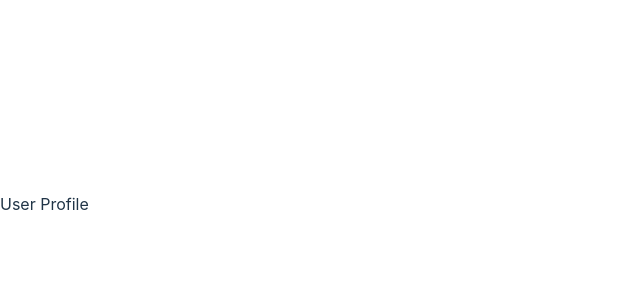
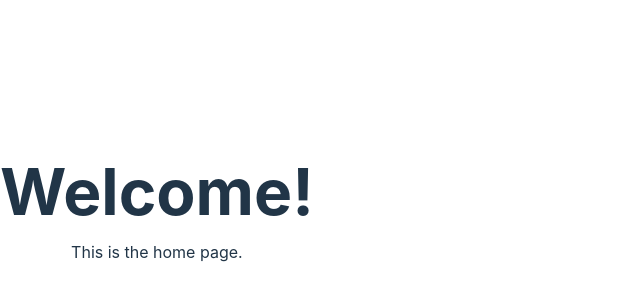
Before and after one commit to ah584d/sps-homework, a React (Vite) app in the folder fe/: page /profile in a window 1280 px wide. Shown: the part 196-496 px from the top of the page, without its empty margins (0-640 px from the left). Built offline with nearby package versions, Linux system fonts and the light colour scheme; sample sign-in values are in the browser's storage.

Commit message:
styling...go back to BE

```diff
--- a/fe/src/pages/Home.tsx
+++ b/fe/src/pages/Home.tsx
@@ -1,31 +1,14 @@
 import { ReactElement } from 'react';
-import { useNavigate } from 'react-router-dom';
+import styles from './Login.module.css';
 
-const Home = ({ loggedIn, email }: any): ReactElement => {
-    const navigate = useNavigate();
-
-    const onButtonClick = () => {
-        // You'll update this function later
-    };
-
+const Home = (): ReactElement => {
     return (
-        <div className="mainContainer">
-            <div className={'titleContainer'}>
+        <div className={styles.mainContainer}>
+            <div className={styles.titleContainer}>
                 <div>Welcome!</div>
             </div>
 
             <div>This is the home page.</div>
-
-            <div className={'buttonContainer'}>
-                <input
-                    className={'inputButton'}
-                    type="button"
-                    onClick={onButtonClick}
-                    value={loggedIn ? 'Log out' : 'Log in'}
-                />
-
-                {loggedIn ? <div>Your email address is {email}</div> : <div />}
-            </div>
         </div>
     );
 };
--- a/fe/src/pages/logout.tsx
+++ b/fe/src/pages/logout.tsx
@@ -1,12 +1,13 @@
+import { ReactElement } from 'react';
 import { useNavigate } from 'react-router-dom';
 import { useAuth } from '../common/hooks/auth.hook';
 import styles from './Login.module.css';
 
-const Logout = () => {
+const Logout = (): ReactElement => {
     const { setToken } = useAuth();
     const navigate = useNavigate();
 
-    const handleLogout = () => {
+    const handleLogout = (): void => {
         setToken('');
         navigate('/', { replace: true });
     };
```
Also changed, not shown: fe/src/routes/index.tsx (+7 -6 lines).
